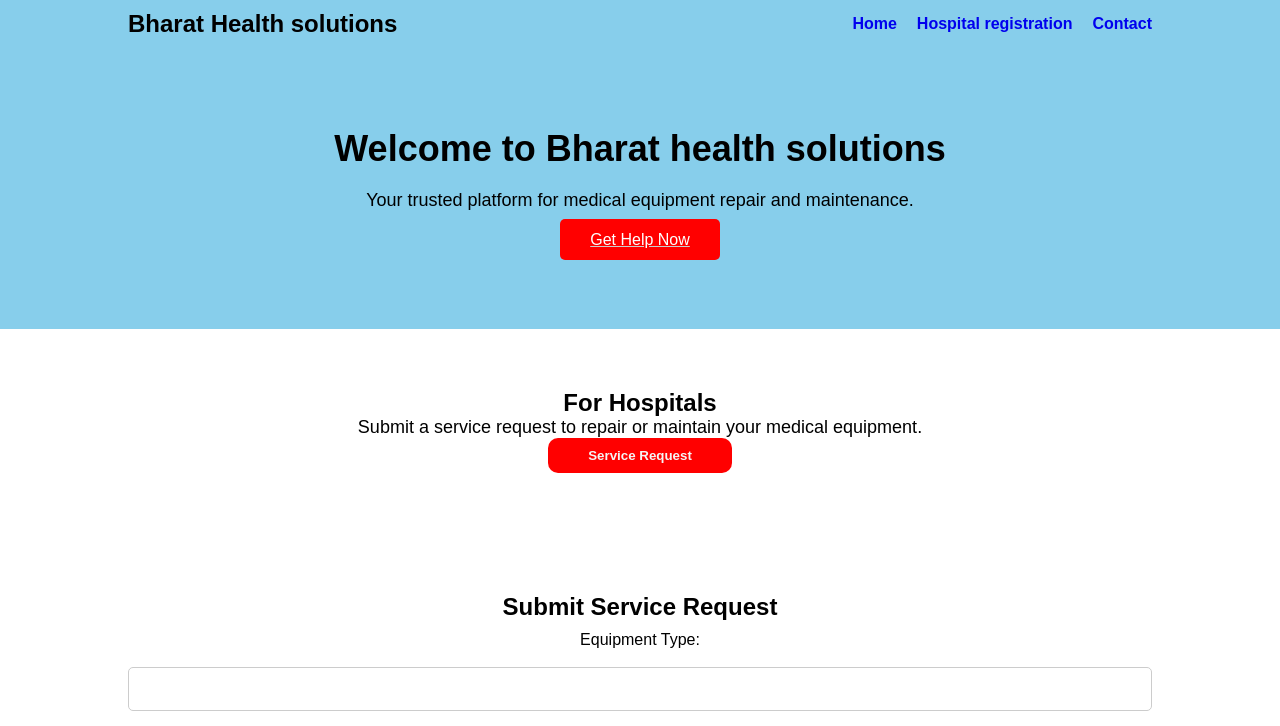
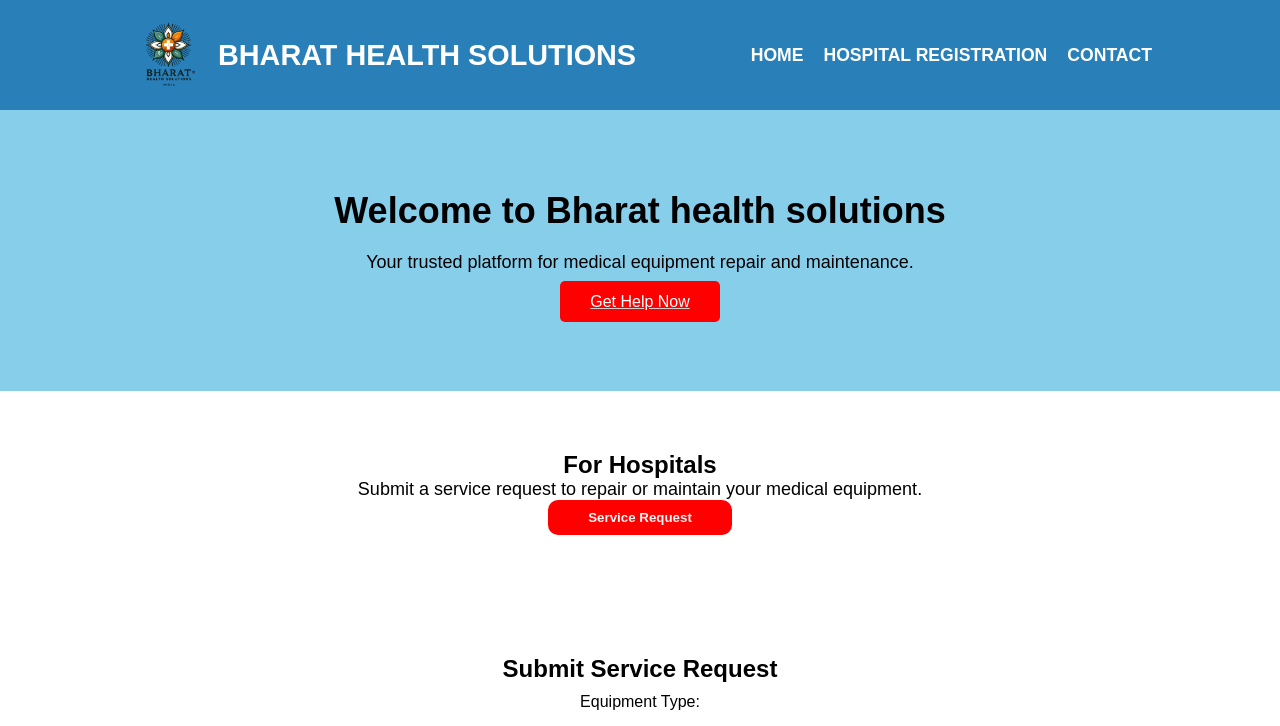
Before and after one commit to kartik-singhhh03/Bharat-healthcare-solutions, a plain HTML site: page index.html in a window 1280 px wide. Shown: the top 726 px of the page. Drawn offline with Linux system fonts and the light colour scheme.

Commit message:
Updated website content

```diff
--- a/index.html
+++ b/index.html
@@ -4,16 +4,20 @@
     <meta name="viewport" content="width=device-width, initial-scale=1.0">
     <title>MedFix - Medical Equipment Repair</title>
     <link rel="stylesheet" href="style.css">
+    <link rel="stylesheet" href="logo-style.css"> <!-- Added logo-specific CSS file -->
   </head>
   <body>
     <!-- Navbar -->
     <nav class="navbar">
       <div class="container">
-        <h1 class="logo">Bharat Health solutions</h1>
+        <!-- Bharat Health solutions Logo and Name -->
+        <div class="logo-container">
+          <img src="logo.png" alt="Bharat Health Solutions Logo" class="logo"> <!-- Logo image -->
+          <h1 class="logo-text">Bharat Health solutions</h1>
+        </div>
         <ul>
           <li><a href="#home">Home</a></li>
           <li><a href="#for-hospitals">Hospital registration</a></li>
-          <!-- <li><a href="#for-technicians">For Technicians</a></li> -->
           <li><a href="#contact">Contact</a></li>
         </ul>
       </div>
@@ -33,8 +37,7 @@
       <div class="container">
         <h2>For Hospitals</h2>
         <p>Submit a service request to repair or maintain your medical equipment.</p>
-        <!-- <a href="#service-form" class="cta-btn">Request Service</> -->
-          <button class="btn">Service Request</button>
+        <button class="btn">Service Request</button>
       </div>
     </section>
 
@@ -60,33 +63,13 @@
         </form>
       </div>
     </section>
-  <!--
-     For Technicians Section -->
-    <!-- <section id="for-technicians" class="section">
-      <div class="container">
-        <h2>For Technicians</h2>
-        <p>Create your profile to start receiving service requests from hospitals.</p>
-        <form>
-          Name: <input type="name" placeholder="Enter your name"><br>
-          Profile: <input type="name" placeholder="Enter your name"><br>
-          Name: <input type="name" placeholder="Enter your name"><br>
-          Contact: <input type="name" placeholder="Enter your name"><br>
-          <button>Submit</button>
-
-
-
-        </form>
-        <!-- <a href="#technician-profile" class="cta-btn">Create Profile</a> -->
-      </div>
-    </section>  -->
 
     <!-- Technician Profile (Mock Profile) -->
     <section id="technician-profile" class="section">
       <div class="container">
         <h2>Technician Profile</h2>
         <div class="profile-card">
-            <!-- Add the profile picture above the name -->
-      <img src="technician.jpg" alt="Technician Profile Picture" class="profile-pic">
+          <img src="technician.jpg" alt="Technician Profile Picture" class="profile-pic">
           <h3>Rahul Dixit</h3>
           <p><strong>Specialization:</strong> X-ray Machines, MRI</p>
           <p><strong>Experience:</strong> 10 Years</p>
@@ -112,4 +95,4 @@
 
     <script src="jva.js"></script>
   </body>
-  </html>
+</html>
--- a/style.css
+++ b/style.css
@@ -194,3 +194,65 @@
   footer p {
     font-size: 14px;
   }
+/* Logo and Navbar Styling */
+.navbar {
+  background-color: #2a3d4e; /* Dark blue background */
+  padding: 15px 0;
+  display: flex;
+  justify-content: space-between;
+  align-items: center;
+}
+
+.logo-container {
+  display: flex;
+  align-items: center;
+}
+
+.logo {
+  width: 80px; /* Increased size of the logo */
+  height: 80px; /* Increased size of the logo */
+  margin-right: 10px; /* Space between logo and text */
+}
+
+.logo-text {
+  font-size: 1.8em;
+  color: white;
+  font-weight: bold;
+}
+
+.navbar ul {
+  display: flex;
+  list-style-type: none;
+  margin: 0;
+}
+
+.navbar ul li {
+  margin-left: 20px;
+}
+
+.navbar ul li a {
+  color: white;
+  text-decoration: none;
+  font-size: 1.1em;
+  transition: color 0.3s ease;
+}
+
+.navbar ul li a:hover {
+  color: #f39c12; /* Hover effect color */
+}
+
+/* Make the navbar items appear in one strip with some nice color */
+.navbar {
+  background-color: #2980b9; /* Blue color for navbar background */
+  color: white;
+  text-transform: uppercase;
+  font-weight: bold;
+  padding: 15px 0;
+}
+
+.navbar ul li a:hover {
+  background-color: #f39c12;
+  color: white;
+  border-radius: 5px;
+  padding: 5px 10px;
+}
```
Also changed, not shown: logo.png (added).
